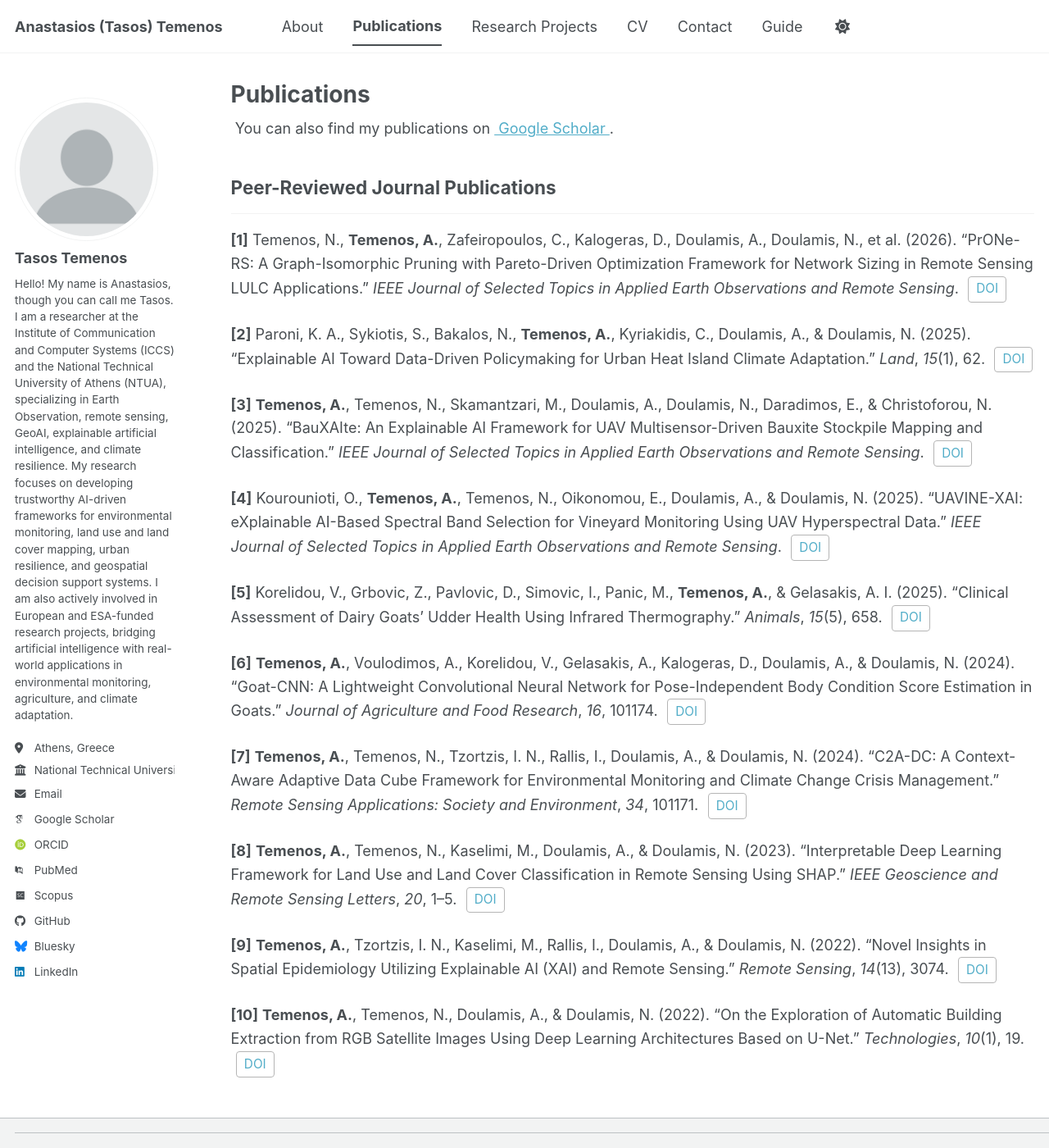
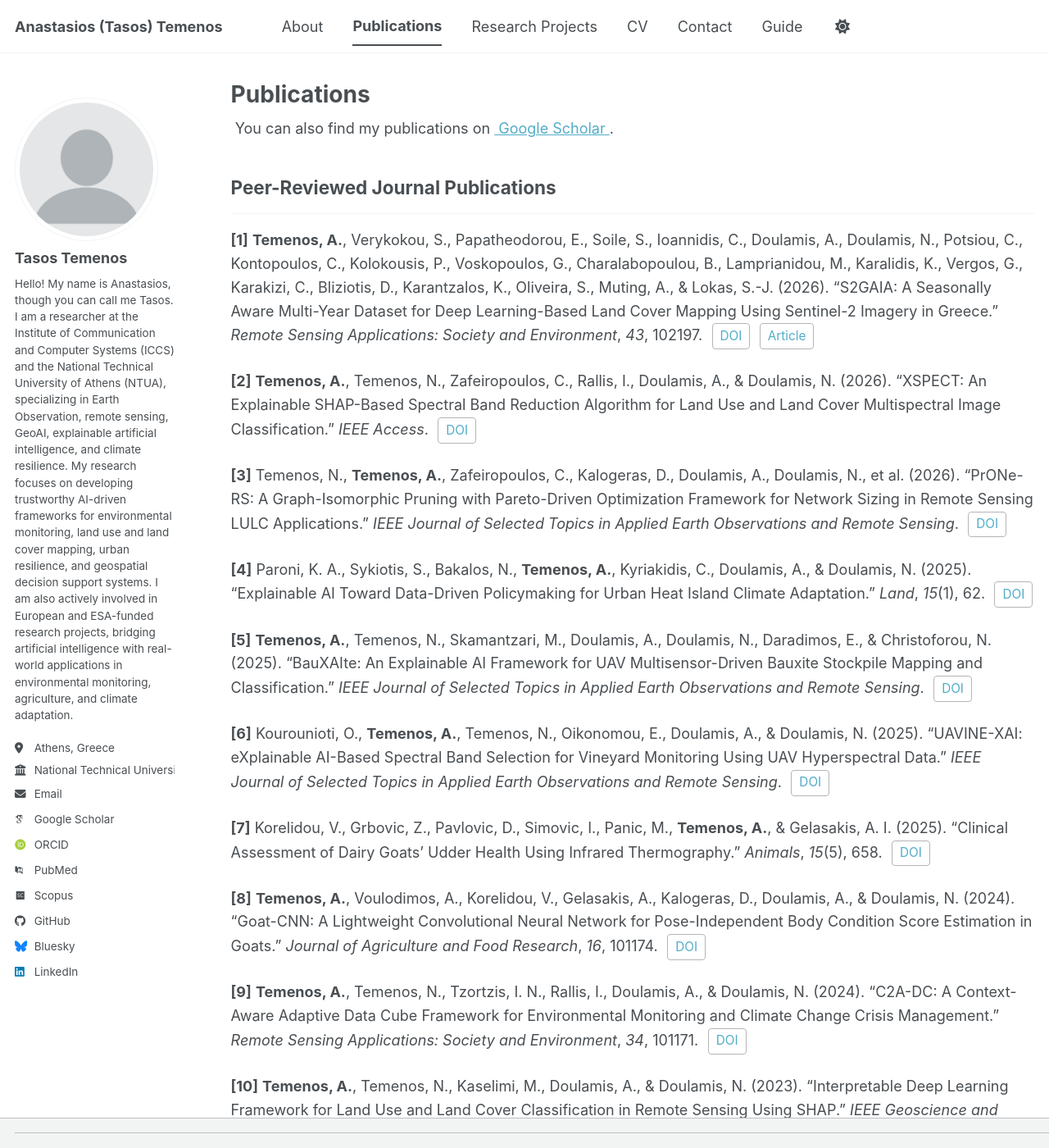
Before and after one commit to TasosTemenos/TasosTemenos.github.io, a Jekyll site: the page built from _pages/publications.html, in a window 1280 px wide and 1400 px high. Shown: the whole window at 82% size. Built offline with Jekyll 4.4.1, drawn with Linux system fonts in a browser that asks for light colours; some web fonts are replaced; a script bundle is joined from its source files by our own code; library files that are not in the unit come from our copies.

Commit message:
Update publications.html

```diff
--- a/_pages/publications.html
+++ b/_pages/publications.html
@@ -43,6 +43,23 @@ author_profile: true
 
 <div class="publication-entry">
 <strong>[1]</strong>
+<strong>Temenos, A.</strong>, Verykokou, S., Papatheodorou, E., Soile, S., Ioannidis, C., Doulamis, A., Doulamis, N., Potsiou, C., Kontopoulos, C., Kolokousis, P., Voskopoulos, G., Charalabopoulou, B., Lamprianidou, M., Karalidis, K., Vergos, G., Karakizi, C., Bliziotis, D., Karantzalos, K., Oliveira, S., Muting, A., & Lokas, S.-J. (2026).
+“S2GAIA: A Seasonally Aware Multi-Year Dataset for Deep Learning-Based Land Cover Mapping Using Sentinel-2 Imagery in Greece.”
+<em>Remote Sensing Applications: Society and Environment</em>, <em>43</em>, 102197.
+<a class="doi-link" href="https://doi.org/10.1016/j.rsase.2026.102197" target="_blank">DOI</a>
+<a class="doi-link" href="https://www.sciencedirect.com/science/article/pii/S2352938526003307" target="_blank">Article</a>
+</div>
+
+<div class="publication-entry">
+<strong>[2]</strong>
+<strong>Temenos, A.</strong>, Temenos, N., Zafeiropoulos, C., Rallis, I., Doulamis, A., & Doulamis, N. (2026).
+“XSPECT: An Explainable SHAP-Based Spectral Band Reduction Algorithm for Land Use and Land Cover Multispectral Image Classification.”
+<em>IEEE Access</em>.
+<a class="doi-link" href="https://doi.org/10.1109/ACCESS.2026.3723991" target="_blank">DOI</a>
+</div>
+
+<div class="publication-entry">
+<strong>[3]</strong>
 Temenos, N., <strong>Temenos, A.</strong>, Zafeiropoulos, C., Kalogeras, D., Doulamis, A., Doulamis, N., et al. (2026).
 “PrONe-RS: A Graph-Isomorphic Pruning with Pareto-Driven Optimization Framework for Network Sizing in Remote Sensing LULC Applications.”
 <em>IEEE Journal of Selected Topics in Applied Earth Observations and Remote Sensing</em>.
```
Also changed, not shown: other parts of _pages/publications.html (+9 -9 lines).
